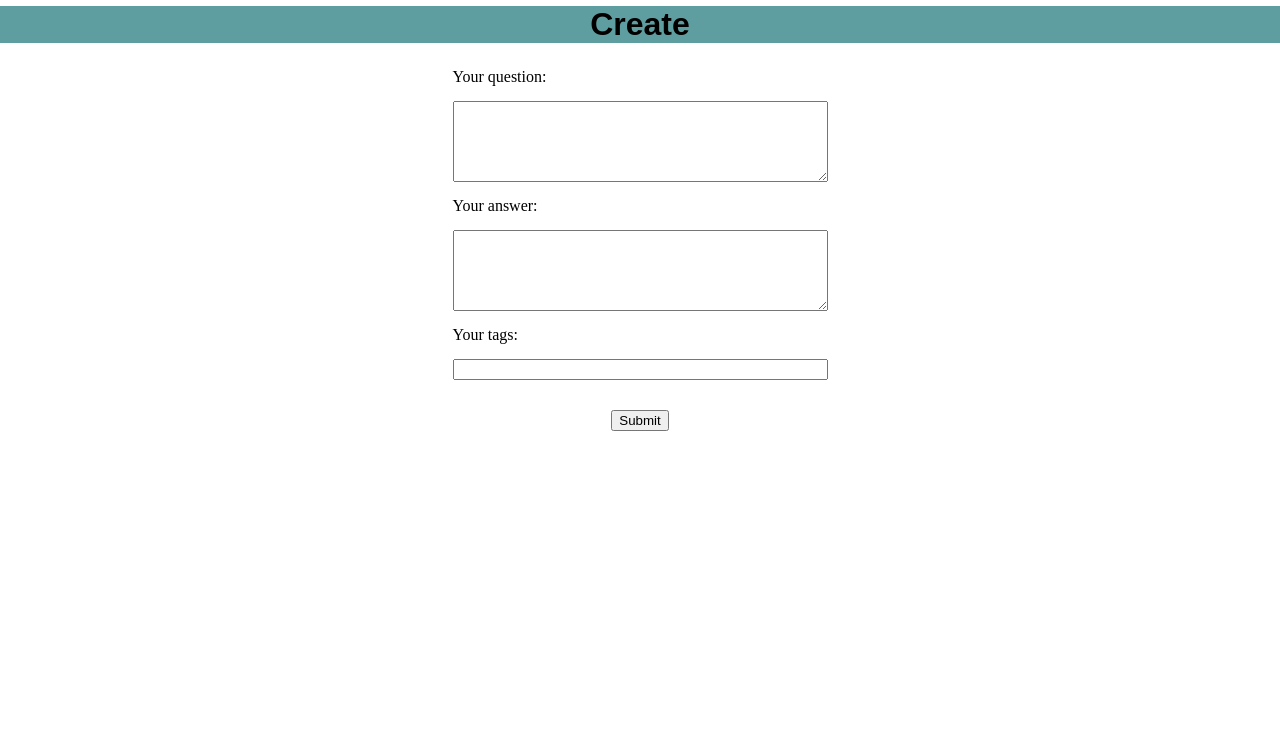
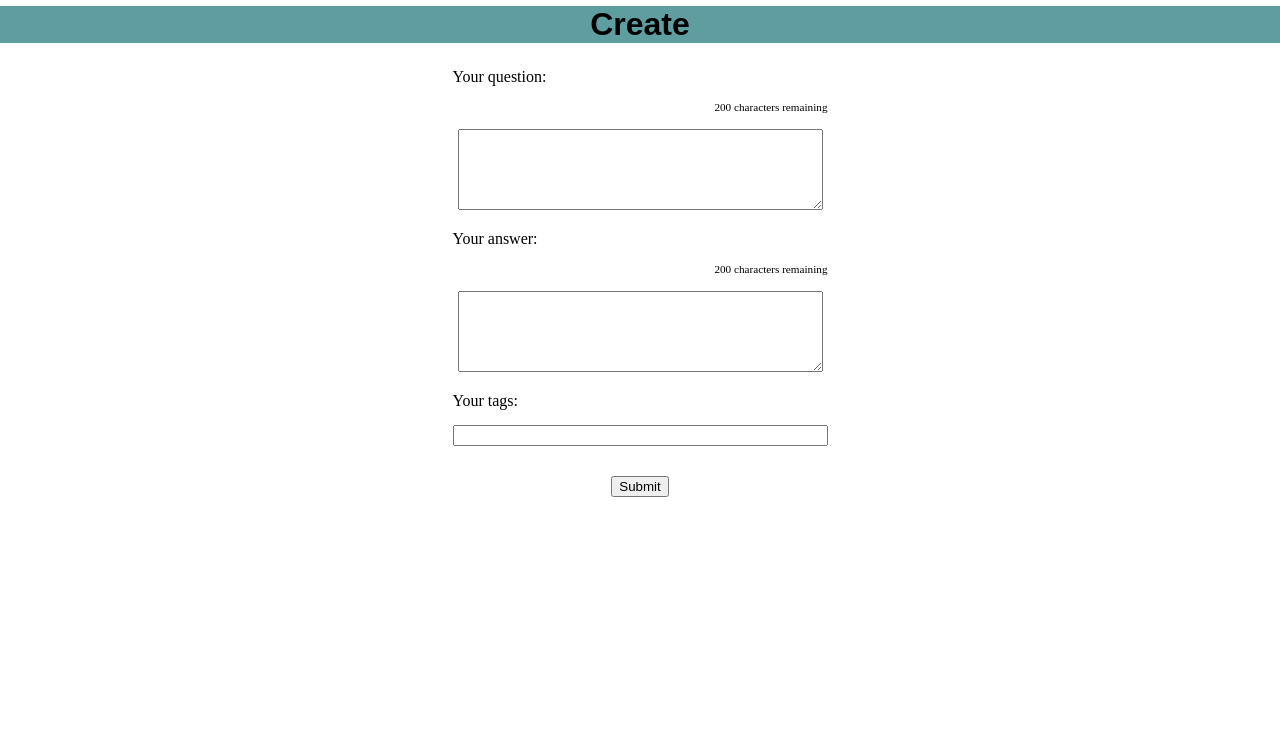
Before and after one commit to mwarnck/quiz-app, a website: page create.html in a window 1280 px wide. Shown: the top 734 px of the page. Drawn offline with Linux system fonts and the light colour scheme.

Commit message:
Add form-js

```diff
--- a/create.html
+++ b/create.html
@@ -6,15 +6,36 @@
     <meta name="viewport" content="width=device-width, initial-scale=1.0" />
     <title>Create</title>
     <link rel="stylesheet" href="./styles/index.css" />
+    <script defer src="./form.js"></script>
   </head>
   <body class="app-grid">
     <h1 class="header">Create</h1>
     <main class="app-grid__scrollarea">
       <form class="form w-375" action="" aria-labelledby="form-create-question">
-        <label for="your-question">Your question:</label>
-        <textarea id="your-question" cols="10" rows="5" required></textarea>
-        <label for="your-answer">Your answer:</label>
-        <textarea id="your-answer" cols="10" rows="5" required></textarea>
+        <label for="your-question" class="form__label">Your question:</label>
+        <output data-js="output-question" class="form__output"
+          >200 characters remaining</output
+        >
+        <textarea
+          data-js="textarea-question"
+          id="your-question"
+          class="form__textarea"
+          cols="10"
+          rows="5"
+          required
+        ></textarea>
+        <label for="your-answer" class="form__label">Your answer:</label>
+        <output data-js="output-answer" class="form__output"
+          >200 characters remaining</output
+        >
+        <textarea
+          data-js="textarea-answer"
+          id="your-answer"
+          class="form__textarea"
+          cols="10"
+          rows="5"
+          required
+        ></textarea>
         <label for="your-tags">Your tags:</label>
         <input id="your-tags" type="text" required />
         <button type="submit" class="form__button">Submit</button>
--- /dev/null
+++ b/form.js
@@ -0,0 +1,18 @@
+const textareaQuestion = document.querySelector(
+  '[data-js="textarea-question"]'
+);
+const textareaAnswer = document.querySelector('[data-js="textarea-answer"]');
+const outputQuestion = document.querySelector('[data-js="output-question"]');
+const outputAnswer = document.querySelector('[data-js="output-answer"');
+
+textareaQuestion.addEventListener('input', () => {
+  outputQuestion.value = `${
+    200 - textareaQuestion.value.length
+  } characters remaining`;
+});
+
+textareaAnswer.addEventListener('input', () => {
+  outputAnswer.value = `${
+    200 - textareaAnswer.value.length
+  } characters remaining`;
+});
--- a/styles/components/form.css
+++ b/styles/components/form.css
@@ -14,3 +14,12 @@
   margin-top: 15px;
   margin-bottom: 25px;
 }
+
+.form__output {
+  font-size: 0.7rem;
+  margin: 0 0 1px auto;
+}
+
+.form__textarea {
+  margin: 0 5px 5px;
+}
```
Also changed, not shown: styles/components/form.stories.js (+8 -2 lines).
